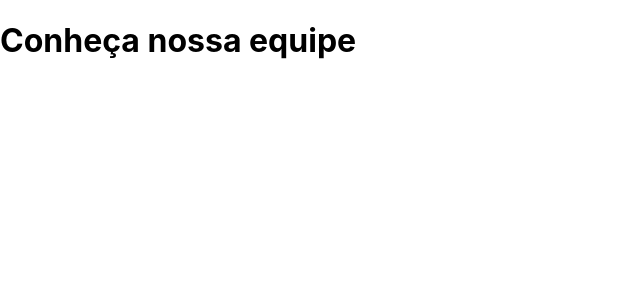
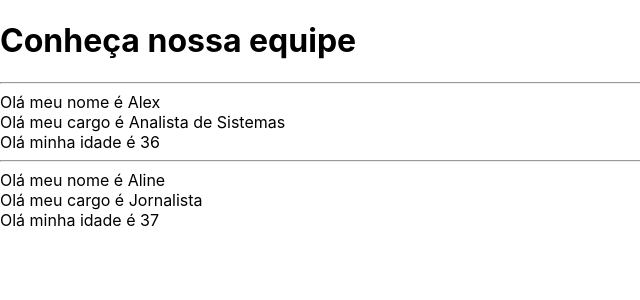
Before and after one commit to alextalha/react-examples, a React (Create React App) app: page / in a window 1280 px wide. Shown: the top 300 px of the page, without its empty margins (0-640 px from the left). Built offline with nearby package versions, Linux system fonts and the light colour scheme.

Commit message:
32. Aplicando Class component

```diff
--- a/src/App.js
+++ b/src/App.js
@@ -1,34 +1,36 @@
-import React from 'react';
-//import logo from './logo.svg';
-import './App.css';
-import Social from './Social';
+import React, {Component} from 'react';
 
 
-const Equipe = (props) => {
+class Equipe extends Component{
+
+  render(){
     return (
-    <Sobre nome={props.nome} cargo={props.cargo} idade={props.idade} />
-  )
-}
-
-const Sobre = (props) => {
-  return (
-
       <div>
-      <h2>{props.nome}</h2>
-      <h3>{props.cargo}</h3>
-      <span>{props.idade}</span>
+        <hr/>
+       <Sobre nome={this.props.nome} cargo={this.props.cargo} idade={this.props.idade} />
       </div>
     )
   }
+}
+class Sobre extends Component{
 
+  render(){
+    return (
+      <div>
+        <span>Olá meu nome é {this.props.nome}</span> <br />
+        <span>Olá meu cargo é {this.props.cargo}</span><br />
+        <span>Olá minha idade é {this.props.idade}</span>
+      </div>
+    )
+  }
+}
 
 function App(props) {
   return (
-
     <div>
-
       <h1>Conheça nossa equipe</h1>
-        <Equipe nome={props.nome}/>
+      <Equipe nome="Alex" cargo="Analista de Sistemas" idade="36"/>
+      <Equipe nome="Aline" cargo="Jornalista" idade="37"/>
     </div>
   )
 
```
Lines whose indentation alone changed are shown as unchanged.
